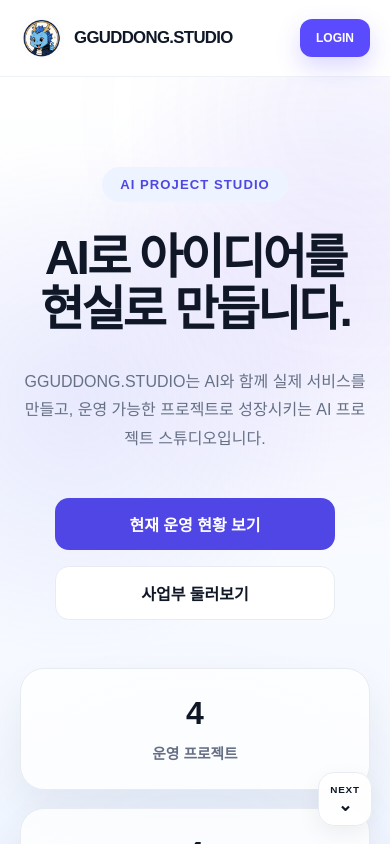
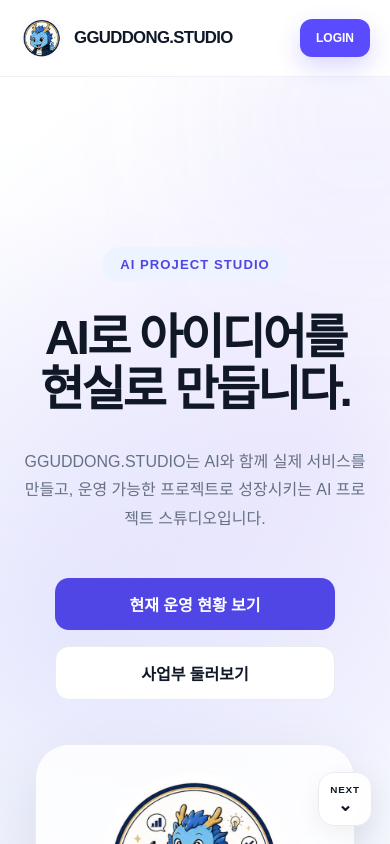
Before and after one commit to kkudongstudio-dotcom/gguddong-studio-web, a React (Vite) app: page / in a window 390 px wide. Both pictures are taken after a click on the button "GGUDDONG.STUDIO". Shown: the top 844 px of the page. Built offline with nearby package versions, Linux system fonts and the light colour scheme.

Commit message:
홈페이지 수정

```diff
--- a/src/components/home/Hero.jsx
+++ b/src/components/home/Hero.jsx
@@ -1,22 +1,33 @@
+import heroLogo from "../../assets/logo/maincircle_logo.png";
+
 function Hero() {
   const stats = [
     {
+      title: "PROJECTS",
       value: "4",
       label: "운영 프로젝트",
     },
     {
+      title: "AI STAFF",
       value: "4",
       label: "AI Team",
     },
     {
+      title: "STATUS",
       value: "LIVE",
       label: "서비스 운영중",
+    },
+    {
+      title: "UPDATED",
+      value: "2026.07.01",
+      label: "공식 홈페이지 오픈",
     },
   ];
 
   return (
     <section className="hero" id="home">
       <div className="container hero-inner">
+        <div className="hero-content">
           <div className="hero-badge">AI PROJECT STUDIO</div>
 
           <h1>
@@ -39,10 +50,20 @@
               사업부 둘러보기
             </a>
           </div>
+        </div>
+
+        <div className="hero-visual">
+          <div className="hero-visual-card">
+            <img src={heroLogo} alt="GGUDDONG.STUDIO 대표 캐릭터" />
+            <span>GGUDDONG DRAGON</span>
+            <strong>AI PROJECT STUDIO</strong>
+          </div>
+        </div>
 
         <div className="hero-stats">
           {stats.map((item) => (
-            <div className="hero-stat-card" key={item.label}>
+            <div className="hero-stat-card" key={item.title}>
+              <span className="hero-stat-title">{item.title}</span>
               <strong>{item.value}</strong>
               <span>{item.label}</span>
             </div>
--- a/src/styles/hero.css
+++ b/src/styles/hero.css
@@ -5,277 +5,268 @@
 .hero {
   position: relative;
   overflow: hidden;
-
   min-height: calc(100vh - 88px);
 
   display: flex;
   align-items: center;
 
   background:
-    radial-gradient(circle at 20% 30%, rgba(99,102,241,.12), transparent 32%),
-    radial-gradient(circle at 80% 20%, rgba(139,92,246,.10), transparent 28%),
-    radial-gradient(circle at 50% 80%, rgba(59,130,246,.08), transparent 34%),
-    linear-gradient(180deg,#ffffff 0%,#EEF4FF 100%);
+    radial-gradient(circle at 20% 30%, rgba(99, 102, 241, 0.12), transparent 32%),
+    radial-gradient(circle at 80% 20%, rgba(139, 92, 246, 0.1), transparent 28%),
+    radial-gradient(circle at 50% 80%, rgba(59, 130, 246, 0.08), transparent 34%),
+    linear-gradient(180deg, #ffffff 0%, #eef4ff 100%);
 }
 
-.hero::before{
-    content:"";
+.hero-inner {
+  position: relative;
+  z-index: 2;
 
-    position:absolute;
+  display: grid;
+  grid-template-columns: 1.1fr 0.9fr;
+  align-items: center;
+  gap: 56px;
 
-    width:420px;
-    height:420px;
-
-    border-radius:50%;
-
-    background:rgba(99,102,241,.08);
-
-    filter:blur(90px);
-
-    top:-140px;
-    right:-120px;
+  padding-top: 70px;
+  padding-bottom: 70px;
 }
 
-.hero::after{
-    content:"";
-
-    position:absolute;
-
-    width:360px;
-    height:360px;
-
-    border-radius:50%;
-
-    background:rgba(59,130,246,.07);
-
-    filter:blur(90px);
-
-    bottom:-120px;
-    left:-100px;
+.hero-content {
+  text-align: left;
 }
 
-.hero-inner{
+.hero-badge {
+  display: inline-flex;
+  padding: 10px 18px;
+  border-radius: 999px;
 
-    position:relative;
+  background: #eef4ff;
+  color: #4f46e5;
 
-    z-index:2;
+  font-size: 0.82rem;
+  font-weight: 800;
+  letter-spacing: 0.08em;
 
-    text-align:center;
+  margin-bottom: 30px;
+}
 
+.hero h1 {
+  margin: 0;
+
+  font-size: 4.6rem;
+  line-height: 1.03;
+  letter-spacing: -0.06em;
+
+  color: #101828;
+}
+
+.hero p {
+  max-width: 720px;
+
+  margin: 32px 0 0;
+
+  font-size: 1.12rem;
+  line-height: 1.8;
+
+  color: #667085;
+}
+
+.hero-actions {
+  display: flex;
+  gap: 16px;
+  flex-wrap: wrap;
+
+  margin-top: 44px;
 }
 
 /* =========================
-   Hero Typography
+   Hero Visual
 ========================= */
 
-.hero-badge{
-
-    display:inline-flex;
-
-    padding:10px 18px;
-
-    border-radius:999px;
-
-    background:#EEF4FF;
-
-    color:#4F46E5;
-
-    font-size:.82rem;
-
-    font-weight:800;
-
-    letter-spacing:.08em;
-
-    margin-bottom:30px;
-
+.hero-visual {
+  display: flex;
+  justify-content: center;
 }
 
-.hero h1{
+.hero-visual-card {
+  width: 100%;
+  max-width: 380px;
 
-    font-size:4.8rem;
+  padding: 34px;
 
-    line-height:1.03;
+  border-radius: 34px;
+  border: 1px solid #e8ecf2;
 
-    letter-spacing:-.06em;
+  background: rgba(255, 255, 255, 0.82);
+  backdrop-filter: blur(16px);
 
-    color:#101828;
+  text-align: center;
 
-    margin:0;
-
+  box-shadow: 0 28px 70px rgba(16, 24, 40, 0.1);
 }
 
-.hero p{
+.hero-visual-card img {
+  width: 230px;
+  max-width: 100%;
 
-    max-width:760px;
+  display: block;
+  margin: 0 auto 24px;
 
-    margin:32px auto 0;
-
-    font-size:1.15rem;
-
-    line-height:1.8;
-
-    color:#667085;
-
+  border-radius: 50%;
 }
 
-/* =========================
-   Hero Buttons
-========================= */
+.hero-visual-card span {
+  display: block;
 
-.hero-actions{
+  color: #5b4bff;
 
-    display:flex;
+  font-size: 0.78rem;
+  font-weight: 900;
+  letter-spacing: 0.16em;
 
-    justify-content:center;
+  margin-bottom: 10px;
+}
 
-    gap:16px;
+.hero-visual-card strong {
+  display: block;
 
-    flex-wrap:wrap;
+  color: #101828;
 
-    margin-top:44px;
-
+  font-size: 1.1rem;
+  font-weight: 900;
 }
 
 /* =========================
    Hero Stats
 ========================= */
 
-.hero-stats{
+.hero-stats {
+  grid-column: 1 / -1;
 
-    display:grid;
+  display: grid;
+  grid-template-columns: repeat(4, 1fr);
+  gap: 18px;
 
-    grid-template-columns:repeat(3,1fr);
-
-    gap:22px;
-
-    margin-top:64px;
-
+  margin-top: 20px;
 }
 
-.hero-stat-card{
+.hero-stat-card {
+  background: rgba(255, 255, 255, 0.82);
 
-    background:rgba(255,255,255,.82);
+  border: 1px solid #e8ecf2;
+  border-radius: 24px;
 
-    border:1px solid #E8ECF2;
+  padding: 24px;
 
-    border-radius:24px;
+  text-align: center;
 
-    padding:26px;
+  box-shadow: 0 18px 40px rgba(16, 24, 40, 0.06);
 
-    text-align:center;
-
-    box-shadow:0 18px 40px rgba(16,24,40,.06);
-
-    transition:.25s;
-
+  transition: 0.25s;
 }
 
-.hero-stat-card:hover{
-
-    transform:translateY(-4px);
-
-    box-shadow:0 22px 46px rgba(16,24,40,.08);
-
+.hero-stat-card:hover {
+  transform: translateY(-4px);
+  box-shadow: 0 22px 46px rgba(16, 24, 40, 0.08);
 }
 
-.hero-stat-card strong{
+.hero-stat-title {
+  display: block;
 
-    display:block;
+  margin-bottom: 12px;
 
-    font-size:2rem;
+  color: #5b4bff;
 
-    font-weight:900;
-
-    color:#101828;
-
-    margin-bottom:10px;
-
+  font-size: 0.72rem;
+  font-weight: 900;
+  letter-spacing: 0.14em;
 }
 
-.hero-stat-card span{
+.hero-stat-card strong {
+  display: block;
 
-    font-size:.92rem;
+  font-size: 1.8rem;
+  font-weight: 900;
 
-    color:#667085;
+  color: #101828;
 
-    font-weight:700;
+  margin-bottom: 8px;
+}
 
+.hero-stat-card span:last-child {
+  font-size: 0.9rem;
+  color: #667085;
+  font-weight: 700;
 }
 
 /* =========================
    Mobile
 ========================= */
 
-@media(max-width:768px){
-
-.hero{
-
-    min-height:auto;
-
-    padding:90px 0 80px;
-
+@media (max-width: 900px) {
+  .hero-inner {
+    grid-template-columns: 1fr;
+    text-align: center;
+    gap: 44px;
   }
 
-.hero::before{
-
-    width:260px;
-    height:260px;
-
-    top:-90px;
-    right:-100px;
-
+  .hero-content {
+    text-align: center;
   }
 
-.hero::after{
-
-    width:240px;
-    height:240px;
-
-    bottom:-90px;
-    left:-90px;
-
+  .hero p {
+    margin-left: auto;
+    margin-right: auto;
   }
 
-.hero h1{
-
-    font-size:3rem;
-
-    line-height:1.08;
-
+  .hero-actions {
+    justify-content: center;
   }
 
-.hero p{
-
-    font-size:1rem;
-
-    line-height:1.8;
-
+  .hero-stats {
+    grid-template-columns: repeat(2, 1fr);
+  }
 }
 
-.hero-actions{
-
-    flex-direction:column;
-
-    align-items:center;
-
+@media (max-width: 768px) {
+  .hero {
+    min-height: auto;
   }
 
-.hero-actions .btn{
-
-    width:100%;
-
-    max-width:280px;
-
+  .hero-inner {
+    padding-top: 80px;
+    padding-bottom: 80px;
   }
 
-.hero-stats{
-
-    grid-template-columns:1fr;
-
-    gap:18px;
-
-    margin-top:48px;
-
+  .hero h1 {
+    font-size: 3rem;
+    line-height: 1.08;
   }
 
+  .hero p {
+    font-size: 1rem;
+    line-height: 1.8;
   }
+
+  .hero-actions {
+    flex-direction: column;
+    align-items: center;
+  }
+
+  .hero-actions .btn {
+    width: 100%;
+    max-width: 280px;
+  }
+
+  .hero-visual-card {
+    max-width: 320px;
+    padding: 28px;
+  }
+
+  .hero-visual-card img {
+    width: 190px;
+  }
+
+  .hero-stats {
+    grid-template-columns: 1fr;
+  }
+}
```
Lines whose indentation alone changed are shown as unchanged.
